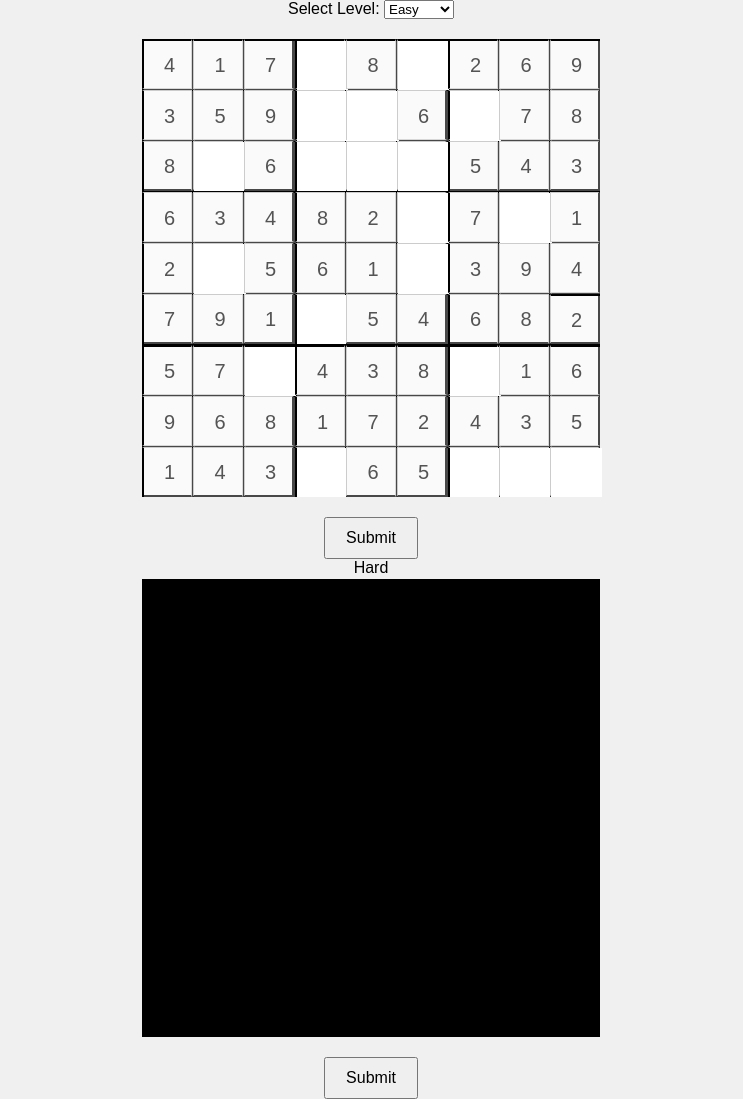
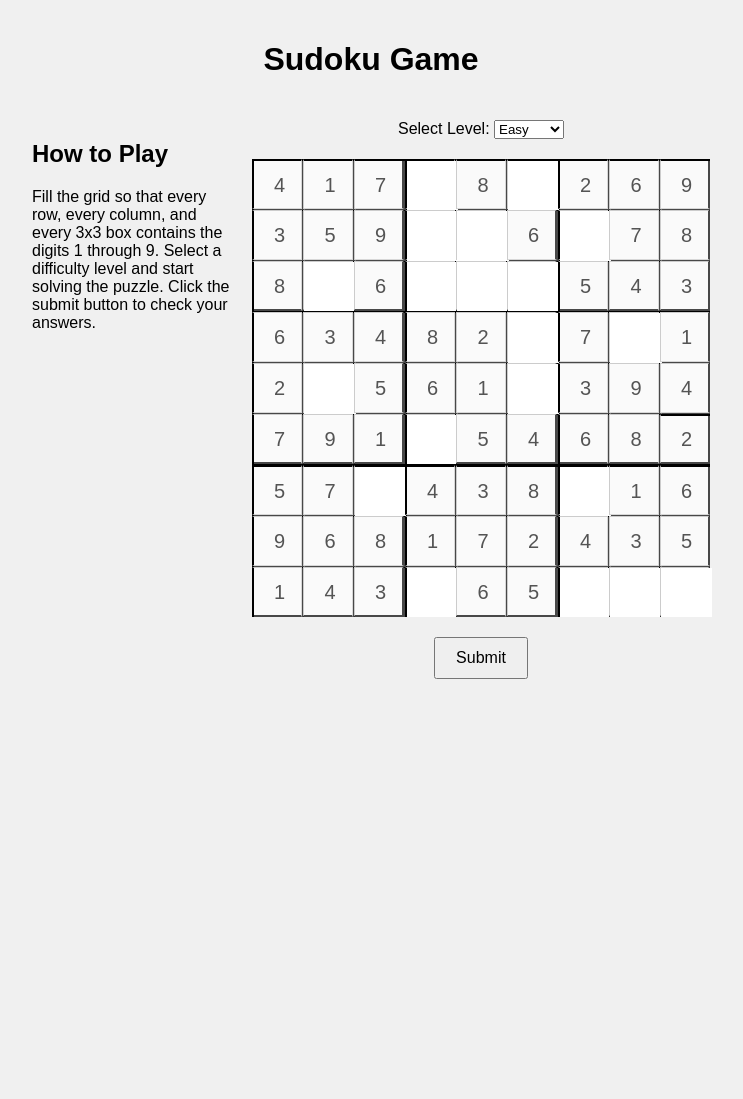
Before and after one commit to sysqo82/sudoku-game, a website built with Vite: page index.html in a window 1280 px wide. Shown: the whole page, without its empty margins (269-1012 px from the left). After the commit the page ends 800 px from the top, so only its background shows below. Built offline with nearby package versions, Linux system fonts and the light colour scheme.

Commit message:
adding back the instructions

```diff
--- a/index.html
+++ b/index.html
@@ -7,6 +7,15 @@
     <link rel="stylesheet" href="styles.css">
 </head>
 <body>
+    <header>
+        <h1>Sudoku Game</h1>
+    </header>
+    <div id="main-content">
+        <aside id="help-text">
+            <h2>How to Play</h2>
+            <p>Fill the grid so that every row, every column, and every 3x3 box contains the digits 1 through 9. Select a difficulty level and start solving the puzzle. Click the submit button to check your answers.</p>
+        </aside>
+        <div id="game-area">
             <div id="controls">
                 <label for="level-select">Select Level:</label>
                 <select id="level-select">
@@ -17,13 +26,6 @@
             </div>
             <div id="sudoku-container"></div>
             <button id="submit-button">Submit</button>
-    <script src="script.js"></script>
-</body>
-</html>                    <option value="hard">Hard</option>
-                </select>
-            </div>
-            <div id="sudoku-container"></div>
-            <button id="submit-button">Submit</button>
         </div>
     </div>
     <script src="script.js"></script>
```
Lines whose indentation alone changed are shown as unchanged.
